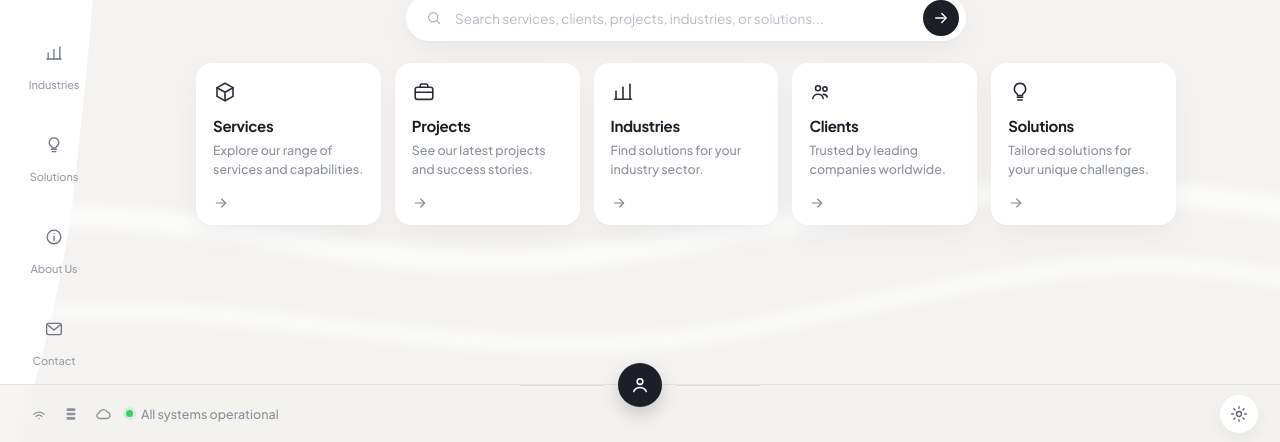
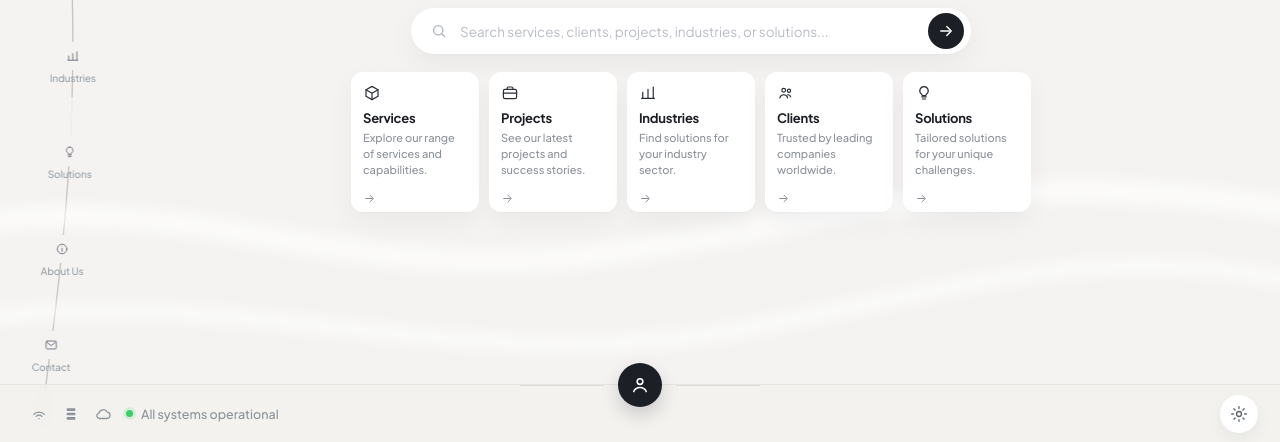
Before and after one commit to moonr5/SAG--services-system-, a plain HTML site: page index.html in a window 1280 px wide. Shown: the part 358-800 px from the top of the page. Drawn offline with Linux system fonts and the light colour scheme.

Commit message:
Shape the sidebar into an animated curve and shrink the service cards.
Co-authored-by: Cursor <cursoragent@cursor.com>

```diff
--- a/app.js
+++ b/app.js
@@ -1,4 +1,94 @@
 const items = document.querySelectorAll(".rail-item");
+const railPath = document.getElementById("rail-edge");
+const railGlow = document.getElementById("rail-glow");
+const reduceMotion = window.matchMedia("(prefers-reduced-motion: reduce)").matches;
+
+let bases = [];
+let amplitude = 48;
+let breathing = false;
+
+function curveX(y, amp) {
+  const t = Math.min(1, Math.max(0, y / 1000));
+  return 58 + amp * Math.sin(Math.PI * t);
+}
+
+function buildPath(amp) {
+  const steps = 56;
+  let d = "";
+  for (let i = 0; i <= steps; i += 1) {
+    const y = 16 + (i / steps) * 968;
+    const x = curveX(y, amp);
+    d += `${i ? "L" : "M"}${x.toFixed(2)} ${y.toFixed(2)}`;
+  }
+  railPath.setAttribute("d", d);
+  railGlow.setAttribute("d", d);
+}
+
+function captureBases() {
+  items.forEach((item) => {
+    item.style.transform = "none";
+  });
+  const shape = document.querySelector(".sider-shape").getBoundingClientRect();
+  bases = [...items].map((item) => {
+    const icon = item.querySelector(".rail-icon").getBoundingClientRect();
+    return {
+      item,
+      cx: icon.left + icon.width / 2,
+      y: ((icon.top + icon.height / 2 - shape.top) / shape.height) * 1000,
+    };
+  });
+}
+
+function applyPositions(amp) {
+  const shape = document.querySelector(".sider-shape").getBoundingClientRect();
+  bases.forEach(({ item, cx, y }) => {
+    const edge = shape.left + (curveX(y, amp) / 200) * shape.width;
+    item.style.transform = `translateX(${edge - cx}px)`;
+  });
+}
+
+function frame(now) {
+  if (!breathing) return;
+  amplitude = 48 + Math.sin(now / 2400) * 5;
+  buildPath(amplitude);
+  applyPositions(amplitude);
+  requestAnimationFrame(frame);
+}
+
+buildPath(amplitude);
+captureBases();
+
+if (reduceMotion) {
+  applyPositions(amplitude);
+} else {
+  items.forEach((item, index) => {
+    item.style.transitionDelay = `${0.08 + index * 0.07}s`;
+  });
+  requestAnimationFrame(() => {
+    requestAnimationFrame(() => applyPositions(amplitude));
+  });
+  window.setTimeout(() => {
+    items.forEach((item) => {
+      item.style.transition = "none";
+    });
+    breathing = true;
+    requestAnimationFrame(frame);
+  }, 1700);
+}
+
+window.addEventListener("resize", () => {
+  const wasBreathing = breathing;
+  breathing = false;
+  items.forEach((item) => {
+    item.style.transition = "none";
+  });
+  captureBases();
+  applyPositions(amplitude);
+  if (wasBreathing && !reduceMotion) {
+    breathing = true;
+    requestAnimationFrame(frame);
+  }
+});
 
 items.forEach((item) => {
   item.addEventListener("click", () => {
--- a/index.html
+++ b/index.html
@@ -11,8 +11,9 @@
 </head>
 <body>
   <div class="atmosphere" aria-hidden="true">
-    <svg class="sider-shape" viewBox="0 0 180 1000" preserveAspectRatio="none">
-      <path fill="#ffffff" d="M0,0 H48 C108,40 132,150 126,300 C120,450 108,560 92,700 C74,830 46,920 22,1000 H0 Z"/>
+    <svg class="sider-shape" viewBox="0 0 200 1000" preserveAspectRatio="none">
+      <path id="rail-edge" fill="none" stroke="#c9c4bd" stroke-width="1.35" stroke-linecap="round" vector-effect="non-scaling-stroke" pathLength="1"/>
+      <path id="rail-glow" fill="none" stroke="#ffffff" stroke-width="1.7" stroke-linecap="round" vector-effect="non-scaling-stroke" pathLength="1"/>
     </svg>
     <svg class="waves" viewBox="0 0 1440 900" preserveAspectRatio="xMidYMax slice">
       <defs>
--- a/styles.css
+++ b/styles.css
@@ -6,7 +6,7 @@
   --line: #e3e1dc;
   --card: #ffffff;
   --shadow: 0 10px 28px rgba(28, 32, 40, 0.045), 0 1px 2px rgba(28, 32, 40, 0.03);
-  --rail: 108px;
+  --rail: 118px;
   --dock: 58px;
   --font: "Plus Jakarta Sans", "Segoe UI", sans-serif;
 }
@@ -55,7 +55,7 @@ button, input, a { font-family: inherit; }
   position: absolute;
   left: 0;
   top: 0;
-  width: 142px;
+  width: 132px;
   height: 100%;
 }
 
@@ -72,46 +72,52 @@ button, input, a { font-family: inherit; }
 .rail {
   position: fixed;
   z-index: 5;
-  top: 18px;
+  top: 12px;
   left: 0;
   bottom: var(--dock);
-  width: var(--rail);
+  width: 148px;
   display: flex;
-  justify-content: center;
+  justify-content: flex-start;
 }
 
 .rail-nav {
   display: flex;
   flex-direction: column;
-  align-items: center;
+  align-items: flex-start;
   justify-content: space-between;
-  width: 84px;
+  width: 100%;
   height: 100%;
-  padding: 4px 0 18px;
+  padding: 2px 0 12px;
 }
 
 .rail-item {
   display: flex;
   flex-direction: column;
   align-items: center;
-  gap: 6px;
-  width: 76px;
+  gap: 3px;
+  width: 64px;
   text-decoration: none;
   color: #8d939b;
+  will-change: transform;
+  transition: transform 0.9s cubic-bezier(0.22, 1, 0.36, 1);
 }
 
 .rail-icon {
-  width: 40px;
-  height: 40px;
+  width: 28px;
+  height: 28px;
   display: grid;
   place-items: center;
-  border-radius: 12px;
+  border-radius: 8px;
   color: #6f7580;
+  background: var(--bg);
+  position: relative;
+  z-index: 1;
+  transition: transform 0.28s ease, box-shadow 0.28s ease, color 0.2s ease;
 }
 
 .rail-icon svg {
-  width: 20px;
-  height: 20px;
+  width: 14px;
+  height: 14px;
   stroke: currentColor;
   stroke-width: 1.6;
   fill: none;
@@ -131,7 +137,7 @@ button, input, a { font-family: inherit; }
 }
 
 .rail-label {
-  font-size: 11px;
+  font-size: 10px;
   font-weight: 500;
   letter-spacing: -0.01em;
   color: #9aa0a8;
@@ -143,8 +149,49 @@ button, input, a { font-family: inherit; }
   font-weight: 600;
 }
 
-.rail-item:hover .rail-icon { color: #1c1f26; }
+.rail-item:hover .rail-icon {
+  color: #1c1f26;
+  transform: scale(1.12);
+}
 .rail-item:hover .rail-label { color: #3e4450; }
+
+#rail-edge {
+  stroke-dasharray: 1;
+  stroke-dashoffset: 1;
+  animation: draw-line 1.45s cubic-bezier(0.45, 0, 0.15, 1) forwards;
+}
+
+#rail-glow {
+  stroke-dasharray: 0.07 0.93;
+  stroke-dashoffset: 0;
+  opacity: 0;
+  animation: glow-in 0.5s ease 1.35s forwards, travel 8s linear 1.35s infinite;
+}
+
+@keyframes draw-line {
+  to { stroke-dashoffset: 0; }
+}
+
+@keyframes glow-in {
+  to { opacity: 0.85; }
+}
+
+@keyframes travel {
+  to { stroke-dashoffset: -1; }
+}
+
+@media (prefers-reduced-motion: reduce) {
+  #rail-edge,
+  #rail-glow,
+  .rail-item,
+  .rail-icon {
+    animation: none;
+    transition: none;
+  }
+
+  #rail-edge { stroke-dashoffset: 0; }
+  #rail-glow { display: none; }
+}
 
 .topbar {
   position: relative;
@@ -154,7 +201,7 @@ button, input, a { font-family: inherit; }
   grid-template-columns: 1fr auto 1fr;
   align-items: center;
   min-height: 72px;
-  padding: 14px 32px 0 128px;
+  padding: 14px 32px 0 136px;
 }
 
 .brand {
@@ -330,18 +377,18 @@ h1 {
 .search button:hover { background: #2a2e36; }
 
 .cards {
-  margin-top: 22px;
-  width: 100%;
+  margin-top: 18px;
+  width: min(680px, 88%);
   display: grid;
   grid-template-columns: repeat(5, minmax(0, 1fr));
-  gap: 14px;
+  gap: 10px;
 }
 
 .card {
   background: var(--card);
-  border-radius: 16px;
+  border-radius: 12px;
   min-height: 0;
-  padding: 16px 16px 14px;
+  padding: 11px 11px 10px;
   text-align: left;
   text-decoration: none;
   color: inherit;
@@ -358,8 +405,8 @@ h1 {
 }
 
 .card-icon {
-  width: 24px;
-  height: 24px;
+  width: 18px;
+  height: 18px;
   color: #2a2e36;
   display: block;
 }
@@ -378,24 +425,24 @@ h1 {
 .card-arrow svg { stroke-width: 1.75; }
 
 .card h2 {
-  margin: 12px 0 0;
-  font-size: 15px;
+  margin: 8px 0 0;
+  font-size: 13px;
   font-weight: 700;
   letter-spacing: -0.02em;
 }
 
 .card p {
-  margin: 6px 0 0;
-  font-size: 12.5px;
+  margin: 4px 0 0;
+  font-size: 11px;
   line-height: 1.45;
   font-weight: 500;
   color: #8d939b;
 }
 
 .card-arrow {
-  margin-top: 16px;
-  width: 16px;
-  height: 16px;
+  margin-top: 10px;
+  width: 13px;
+  height: 13px;
   color: #7d858e;
   display: block;
   flex: none;
```
